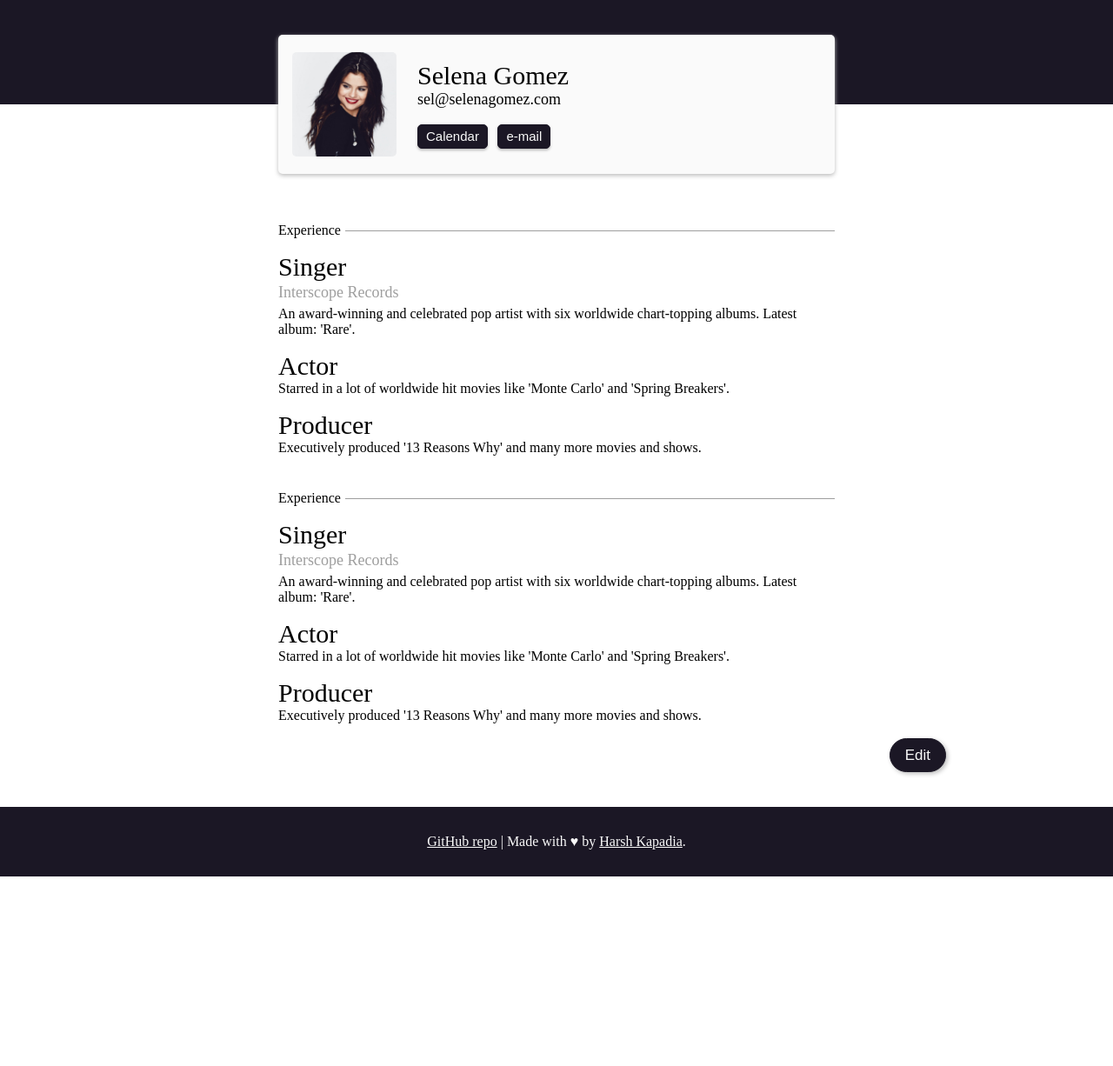
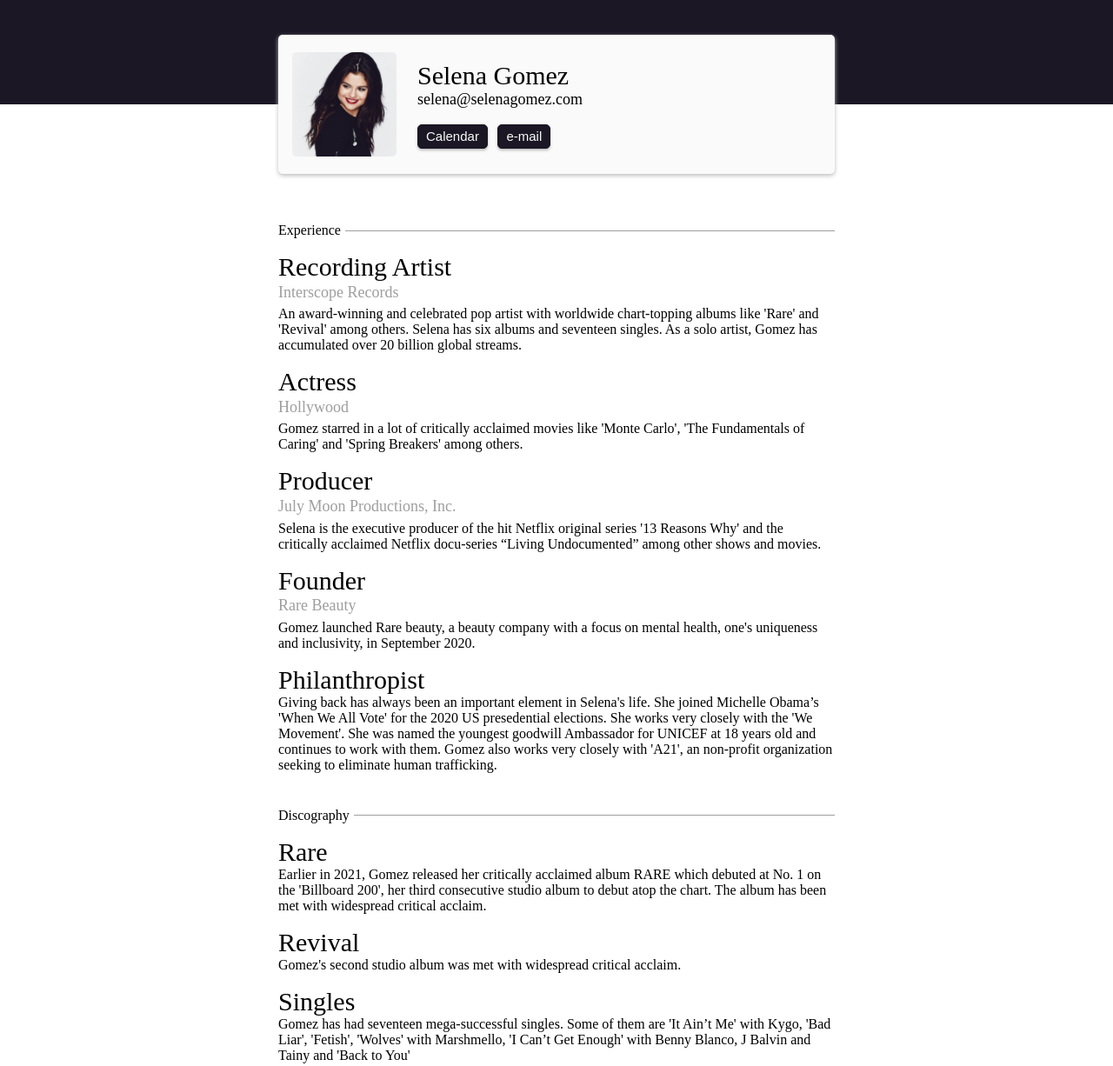
Before and after one commit to HarshKapadia2/sg-bio, a plain HTML site: page index.html in a window 1280 px wide. Shown: the top 1226 px of the page at 87% size. Before the commit the page ends 1008 px from the top, so only its background shows below. Drawn offline with Linux system fonts and the light colour scheme.

Commit message:
:truck: update: Add and improve the bio content

```diff
--- a/index.html
+++ b/index.html
@@ -8,7 +8,7 @@
 		<meta name="author" content="Harsh Kapadia">
 		<meta property="og:site_name" content="Selena Gomez's Bio">
 		<meta property="og:type" content="website">
-		<meta property="og:description" content="Singer, actress, producer, entrepeneur and philanthropist.">
+		<meta property="og:description" content="Recording Artist, Actress, Producer, Founder, Philanthropist.">
 		<meta property="og:url" content="https://github.com/HarshKapadia2/sg-bio">
 		<meta property="og:image" content="https://res.cloudinary.com/harsh-kapadia/image/upload/v1610606724/sg_preview_2_oil2fu.png">
 
@@ -28,7 +28,7 @@
 			<div id="details">
 				<div id="name">Selena Gomez</div>
 
-				<div id="e-mail">sel@selenagomez.com</div>
+				<div id="e-mail">selena@selenagomez.com</div>
 
 				<div id="cta-btn-grp">
 					<button id="calendar-btn">Calendar</button>
@@ -46,42 +46,54 @@
 				</div>
 
 				<div class="exp">
-					<div class="exp-title">Singer</div>
+					<div class="exp-title">Recording Artist</div>
 					<div class="exp-company">Interscope Records</div>
-					<div class="exp-descp">An award-winning and celebrated pop artist with six worldwide chart-topping albums. Latest album: 'Rare'.</div>
+					<div class="exp-descp">An award-winning and celebrated pop artist with worldwide chart-topping albums like 'Rare' and 'Revival' among others. Selena has six albums and seventeen singles. As a solo artist, Gomez has accumulated over 20 billion global streams.</div>
 				</div>
 
 				<div class="exp">
-					<div class="exp-title">Actor</div>
-					<div class="exp-descp">Starred in a lot of worldwide hit movies like 'Monte Carlo' and 'Spring Breakers'.</div>
+					<div class="exp-title">Actress</div>
+					<div class="exp-company">Hollywood</div>
+					<div class="exp-descp">Gomez starred in a lot of critically acclaimed movies like 'Monte Carlo', 'The Fundamentals of Caring' and 'Spring Breakers' among others.</div>
 				</div>
 
 				<div class="exp">
 					<div class="exp-title">Producer</div>
-					<div class="exp-descp">Executively produced '13 Reasons Why' and many more movies and shows.</div>
+					<div class="exp-company">July Moon Productions, Inc.</div>
+					<div class="exp-descp">Selena is the executive producer of the hit Netflix original series '13 Reasons Why' and the critically acclaimed Netflix docu-series “Living Undocumented” among other shows and movies.</div>
+				</div>
+
+				<div class="exp">
+					<div class="exp-title">Founder</div>
+					<div class="exp-company">Rare Beauty</div>
+					<div class="exp-descp">Gomez launched Rare beauty, a beauty company with a focus on mental health, one's uniqueness and inclusivity, in September 2020.</div>
+				</div>
+
+				<div class="exp">
+					<div class="exp-title">Philanthropist</div>
+					<div class="exp-descp">Giving back has always been an important element in Selena's life. She joined Michelle Obama’s 'When We All Vote' for the 2020 US presedential elections. She works very closely with the 'We Movement'. She was named the youngest goodwill Ambassador for UNICEF at 18 years old and continues to work with them. Gomez also works very closely with 'A21', an non-profit organization seeking to eliminate human trafficking.</div>
 				</div>
 			</section>
 
 			<section>
 				<div class="section-title-grp">
-					<span class="section-title">Experience</span>
+					<span class="section-title">Discography</span>
 					<div class="section-line"></div>
 				</div>
 
 				<div class="exp">
-					<div class="exp-title">Singer</div>
-					<div class="exp-company">Interscope Records</div>
-					<div class="exp-descp">An award-winning and celebrated pop artist with six worldwide chart-topping albums. Latest album: 'Rare'.</div>
+					<div class="exp-title">Rare</div>
+					<div class="exp-descp">Earlier in 2021, Gomez released her critically acclaimed album RARE which debuted at No. 1 on the 'Billboard 200', her third consecutive studio album to debut atop the chart. The album has been met with widespread critical acclaim.</div>
 				</div>
 
 				<div class="exp">
-					<div class="exp-title">Actor</div>
-					<div class="exp-descp">Starred in a lot of worldwide hit movies like 'Monte Carlo' and 'Spring Breakers'.</div>
+					<div class="exp-title">Revival</div>
+					<div class="exp-descp">Gomez's second studio album was met with widespread critical acclaim.</div>
 				</div>
 
 				<div class="exp">
-					<div class="exp-title">Producer</div>
-					<div class="exp-descp">Executively produced '13 Reasons Why' and many more movies and shows.</div>
+					<div class="exp-title">Singles</div>
+					<div class="exp-descp">Gomez has had seventeen mega-successful singles. Some of them are 'It Ain’t Me' with Kygo, 'Bad Liar', 'Fetish', 'Wolves' with Marshmello, 'I Can’t Get Enough' with Benny Blanco, J Balvin and Tainy and 'Back to You'</div>
 				</div>
 			</section>
 		</main>
```
Also changed, not shown: static/img/sg_preview_2.png (added).
